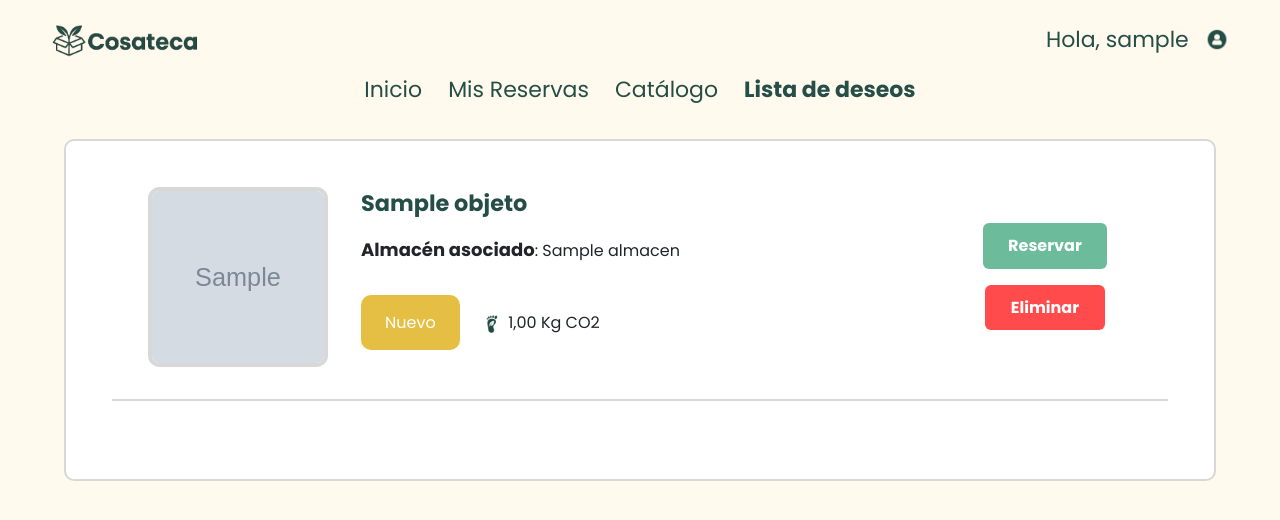
After one commit to COSATECA-TFG/Cosateca, a Django app: page /lista_deseos in a window 1280 px wide. The commit adds this page. Shown: the top 520 px of the page. Run offline with Django 5.2, Linux system fonts and the light colour scheme; a user stored in the database is signed in; tables that the repository leaves empty hold one stand-in row (values such as "Sample post"); grey boxes marked "Sample" are stand-in pictures.

Commit message:
feat: vista de lista de deseos terminada completamente

```diff
--- a/cosateca/objeto/models.py
+++ b/cosateca/objeto/models.py
@@ -12,6 +12,7 @@ class Objeto(models.Model):
     huella_carbono = models.DecimalField(max_digits=7, decimal_places=2, blank=False, null=False)
 
     almacen = models.ForeignKey('almacen.Almacen', on_delete=models.CASCADE, related_name='objetos', blank=False, null=False)
+    usuario = models.ForeignKey('usuario.Usuario', on_delete=models.CASCADE, related_name='objetos_deseados', blank=True, null=True)
 
     def __str__(self):
         return f"Objeto: {self.nombre}"
--- a/cosateca/usuario/static/usuario/css/style.css
+++ b/cosateca/usuario/static/usuario/css/style.css
@@ -372,3 +372,32 @@ section > form > div:first-child{
     display: none;
     -webkit-appearance: none;
 }
+
+
+/* Lista de deseos */
+
+
+.contenedor_objetos_deseados {
+  background-color: white;
+  border-radius: 0.625rem !important;
+  border: 2px solid rgb(216, 216, 216) ;
+  padding: 4% !important;
+}
+
+
+.botonera_lista_deseos a{
+  color: white !important;
+  padding-left:10% !important;
+  padding-right:10% !important;
+  padding-top: 4% !important;
+  padding-bottom: 4% !important;
+  font-weight: bold ;
+}
+
+.botonera_lista_deseos > a:first-child{
+  background-color: #6CBC9B !important;
+}
+
+.botonera_lista_deseos > a:last-child{
+  background-color: rgb(255, 75, 75) !important;
+}
--- /dev/null
+++ b/cosateca/usuario/templates/lista_deseos.html
@@ -0,0 +1,59 @@
+{% extends "base.html" %}
+{% block title %}Lista de deseos{% endblock %}
+
+{% block content %}
+
+{% include "header.html" %}
+
+
+<section class="lista_deseos">
+    <div class="contenedor_objetos_deseados">
+        {% for objeto in objetos_deseados %}
+
+        <div class="row d-flex justify-content-between">
+            <div class="col-2 imagen_detalle_objeto d-flex align-items-center mt-0 p-0 ms-5">
+                <img src={{objeto.imagen}} alt="imagen de {{objeto.nombre}}">
+            </div>
+            <div class="col-6">
+                <div id="titulo_detalle_objeto">{{ objeto.nombre }}</div>
+
+                <div class="mt-3">
+                    <span class="almacen_asociado"> <b style="font-size: 18px;">Almacén asociado</b>:
+                        {{objeto.almacen.nombre}}</span>
+                </div>
+
+                <div class="estado_tipo mt-5">
+                    <span class="estado pt-3 pb-3 ps-4 pe-4">{{objeto.condicion}}</span>
+                    <span class="ms-3">
+                        <img src="../static/img/huella_carbono.png" alt="icono"
+                            style="width: 1.5em; vertical-align: middle;">
+                        {{objeto.huella_carbono}} Kg CO2
+
+                    </span>
+
+                </div>
+            </div>
+
+            <div class="col-3 d-flex flex-column align-items-center justify-content-center botonera_lista_deseos">
+                <a href="" class="btn">Reservar</a>
+                <a href="" class="btn mt-3">Eliminar</a>
+            </div>
+
+
+
+        </div>
+        <div class="separacion_horizontal_registro w-100"></div>
+
+
+
+        {% endfor %}
+
+
+
+
+        <script>
+            console.log("Lista de deseos cargada con el usuario: {{ usuario.username }} y con la siguiente cantidad de objetos deseados: {{ objetos_deseados|length }}");
+        </script>
+
+
+        {% endblock %}
--- a/cosateca/usuario/urls.py
+++ b/cosateca/usuario/urls.py
@@ -10,4 +10,5 @@ urlpatterns = [
     path('cuestionario_preferencias', views.cuestionario_preferencias, name='cuestionario_preferencias'),
     path('menu', views.menu, name='menu'),
     path('cerrar_sesion', views.cerrar_sesion, name='cerrar_sesion'),
+    path('lista_deseos', views.lista_deseos, name='lista_deseos'),
 ]
--- a/cosateca/usuario/views.py
+++ b/cosateca/usuario/views.py
@@ -172,3 +172,11 @@ def detalle_objeto(request, objeto_id):
 
 
     return render(request, 'detalle_objeto.html', {'objeto': objeto, 'estrellas': estrellas})
+
+@login_required
+def lista_deseos(request):
+
+    usuario = request.user
+    objetos_deseados = usuario.objetos_deseados.all()
+
+    return render(request, 'lista_deseos.html', {'usuario': usuario, 'objetos_deseados':objetos_deseados})
```
Also changed, not shown: cosateca/objeto/migrations/0004_objeto_usuario.py (added).
